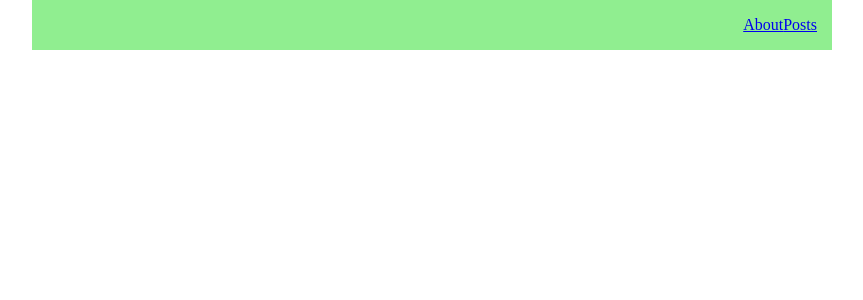
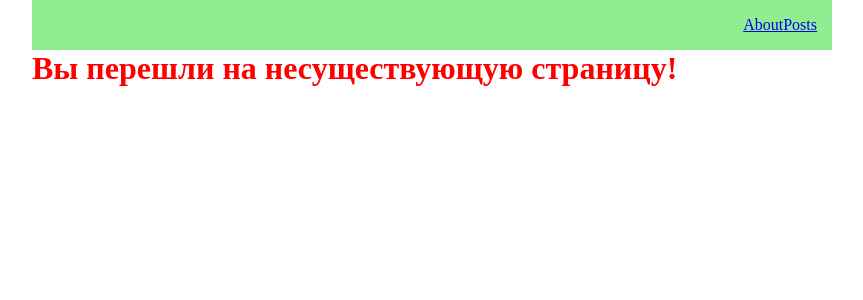
Before and after one commit to genagggg/webpack, a React app: page /#/error in a window 1280 px wide. Before the commit this address had no page. Shown: the top 300 px of the page, without its empty margins (168-1031 px from the left). Built offline with nearby package versions, Linux system fonts and the light colour scheme.

Commit message:
Завершил рефакторинг роутов.

```diff
--- a/src/components/App.module.scss
+++ b/src/components/App.module.scss
@@ -58,15 +58,3 @@
     border: 2px solid green;
     background: red;
   }
-
-  .navbar{
-    height: 50px;
-    display: flex;
-    align-items: center;
-    padding: 0 15px;
-    background: lightgreen;
-  }
-
-  .navbar__links{
-    margin-left: auto;
-  }
--- a/src/components/App.tsx
+++ b/src/components/App.tsx
@@ -1,21 +1,15 @@
-import { HashRouter, Route, Routes } from "react-router-dom";
-import { Posts } from "../pages/Posts";
-import About from "../pages/About";
+import { HashRouter } from "react-router-dom";
 import styles from "./App.module.scss";
+import Navbar from "./Navbar/Navbar";
+import Error from "../pages/Error";
+import AppRouter from "./AppRouter";
+
 export default function App() {
   return (
     <HashRouter>
-      <div className={styles.navbar}>
-        <div className={styles.navbar__links}>
-          <a href="#/about">About</a>
-          <a href="#/posts">Posts</a>
-        </div>
-      </div>
+      <Navbar />
       <div className={styles.App}>
-      <Routes>
-        <Route path="/posts" element={<Posts />} />
-        <Route path="/about" element={<About />} />
-      </Routes>
+        <AppRouter />
       </div>
     </HashRouter>
   );
--- /dev/null
+++ b/src/components/AppRouter.tsx
@@ -0,0 +1,18 @@
+import React from "react";
+import { Navigate, Route, Routes } from "react-router-dom";
+import { Posts } from "../pages/Posts";
+import Error from "../pages/Error";
+import About from "../pages/About";
+
+const AppRouter = () => {
+  return (
+    <Routes>
+      <Route path="/posts" element={<Posts />} />
+      <Route path="/about" element={<About />} />
+      <Route path="/error" element={<Error />} />
+      <Route path="*" element={<Navigate to="/error" replace />} />
+    </Routes>
+  );
+};
+
+export default AppRouter;
--- /dev/null
+++ b/src/components/Navbar/Navbar.module.scss
@@ -0,0 +1,11 @@
+.navbar {
+  height: 50px;
+  display: flex;
+  align-items: center;
+  padding: 0 15px;
+  background: lightgreen;
+}
+
+.navbar__links {
+  margin-left: auto;
+}
--- /dev/null
+++ b/src/components/Navbar/Navbar.tsx
@@ -0,0 +1,15 @@
+import React from "react";
+import { Link } from "react-router-dom";
+import styles from "./Navbar.module.scss";
+const Navbar = () => {
+  return (
+    <div className={styles.navbar}>
+      <div className={styles.navbar__links}>
+        <Link to="/about">About</Link>
+        <Link to="/posts">Posts</Link>
+      </div>
+    </div>
+  );
+};
+
+export default Navbar;
--- /dev/null
+++ b/src/pages/Error.tsx
@@ -0,0 +1,11 @@
+import React from "react";
+
+const Error = () => {
+  return (
+    <div>
+      <h1 style={{ color: "red" }}>Вы перешли на несуществующую страницу!</h1>
+    </div>
+  );
+};
+
+export default Error;
```
